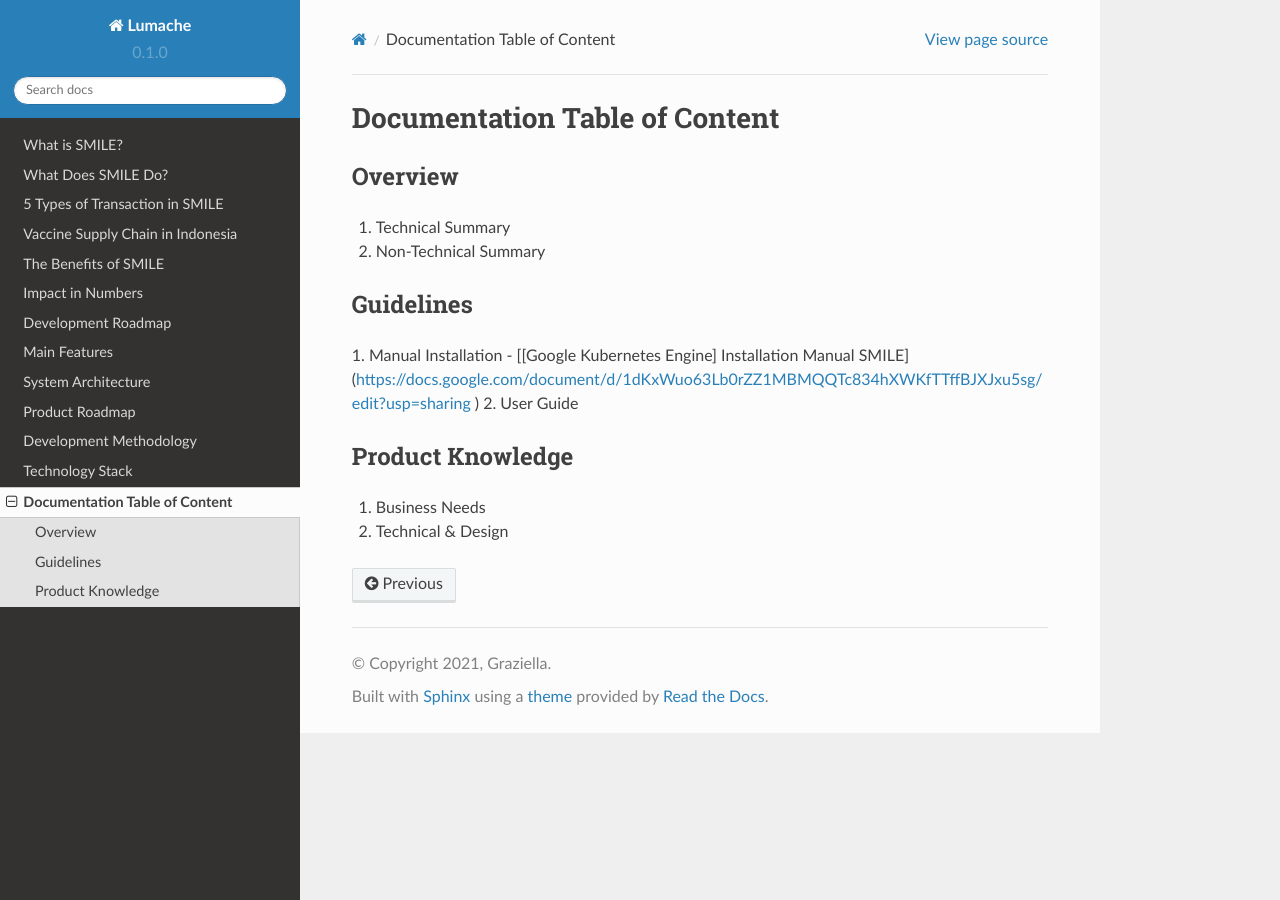
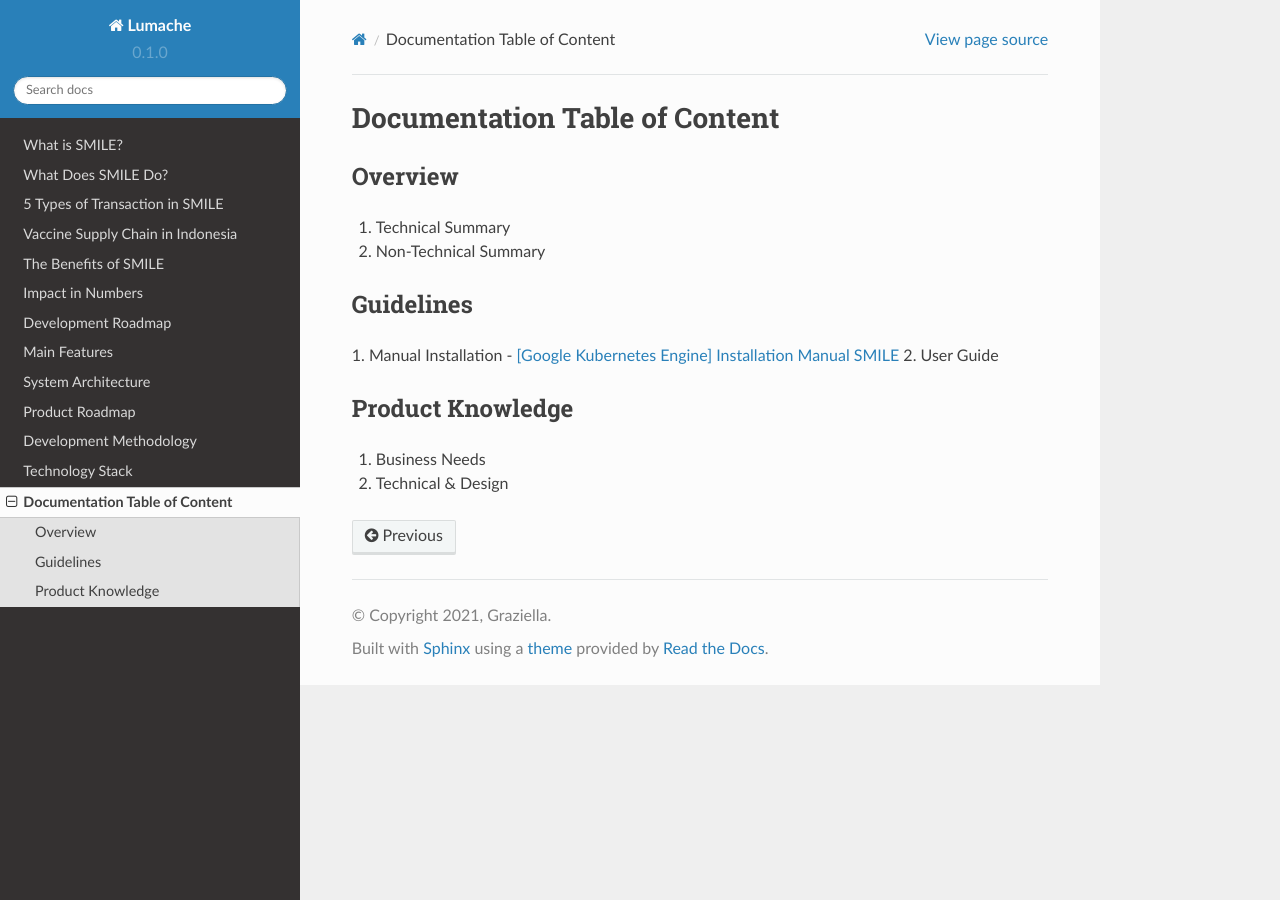
Before and after one commit to bigza/smile-documentation, a Sphinx documentation site: the page built from docs/source/documentation.rst, in a window 1280 px wide. Built offline with Sphinx 7.4.7 and the Read the Docs theme 2.0.0, drawn with Linux system fonts in a browser that asks for light colours.

```diff
--- a/docs/source/documentation.rst
+++ b/docs/source/documentation.rst
@@ -13,7 +13,7 @@ Guidelines
 ----------------
 
 1. Manual Installation
-- [[Google Kubernetes Engine] Installation Manual SMILE](https://docs.google.com/document/d/1dKxWuo63Lb0rZZ1MBMQQTc834hXWKfTTffBJXJxu5sg/edit?usp=sharing )
+- `[Google Kubernetes Engine] Installation Manual SMILE <https://docs.google.com/document/d/1dKxWuo63Lb0rZZ1MBMQQTc834hXWKfTTffBJXJxu5sg/edit?usp=sharing>`_
 2. User Guide
 
 Product Knowledge
```
